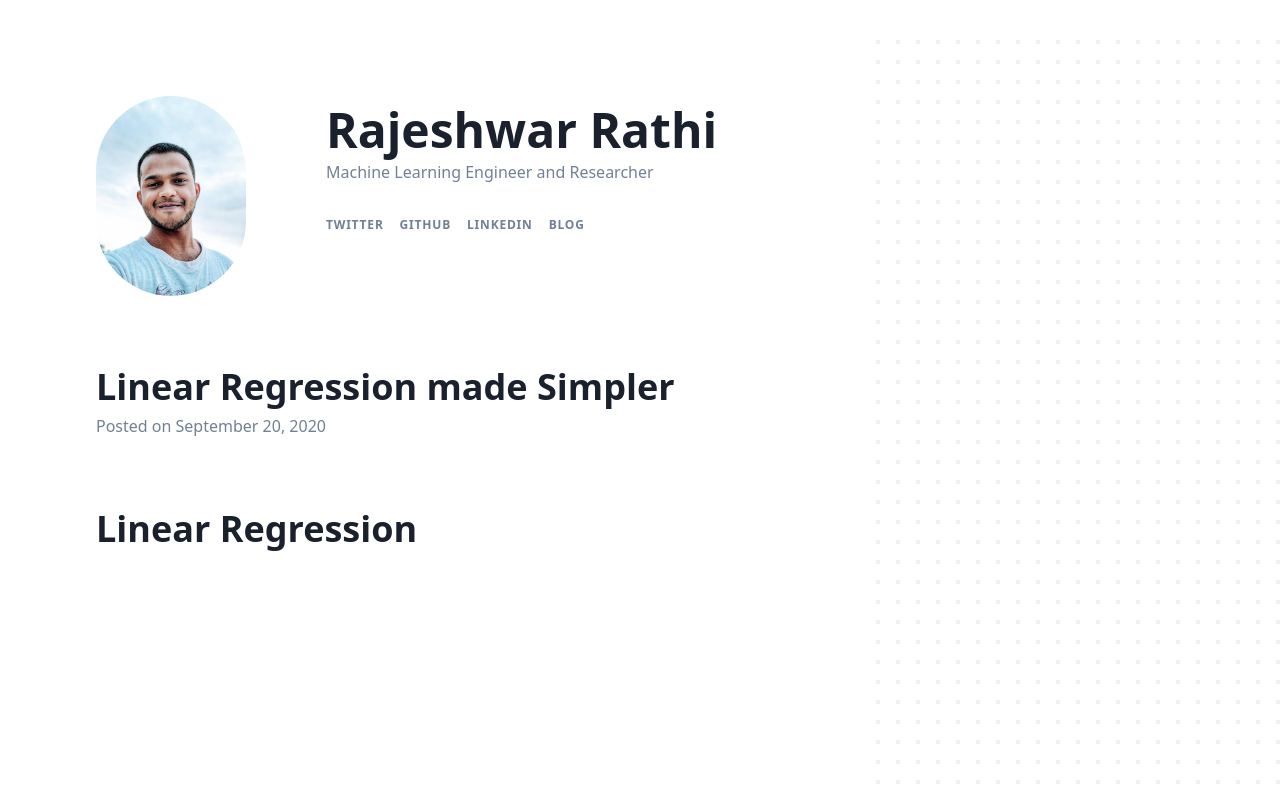
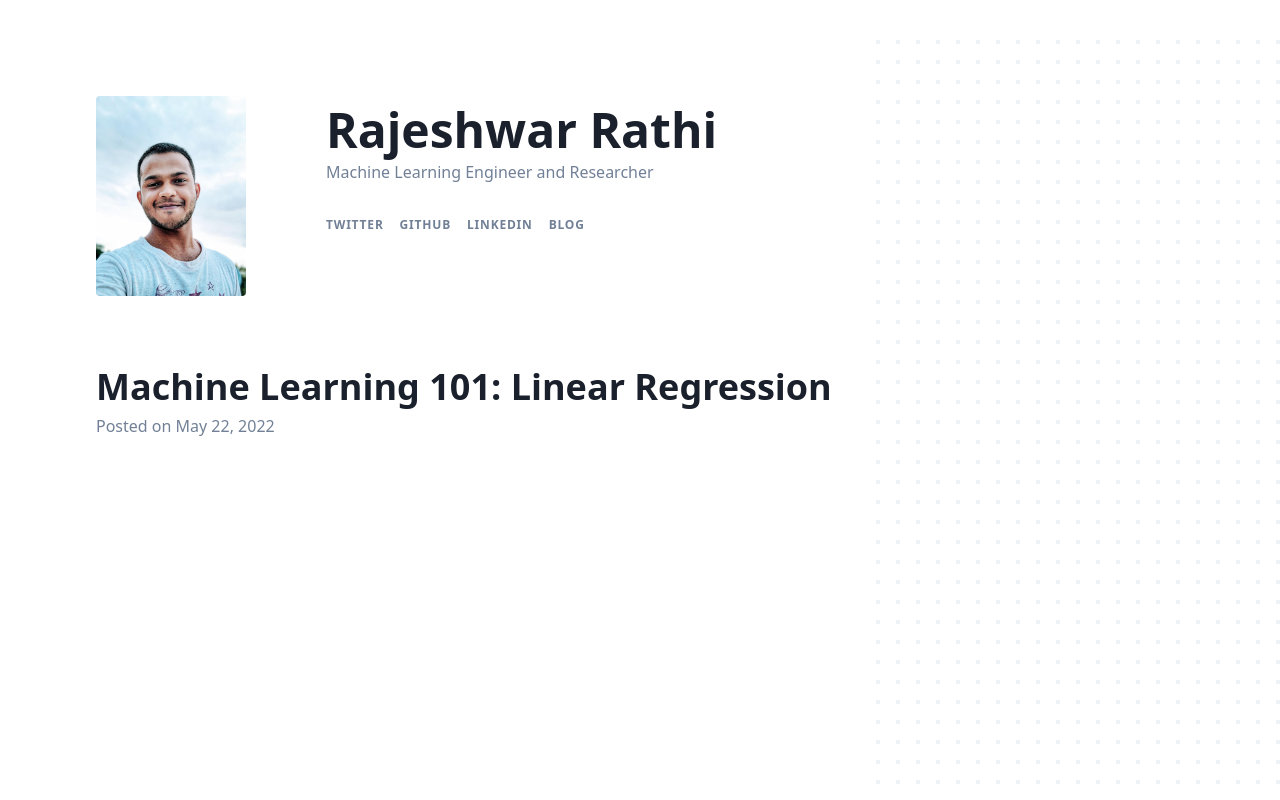
Before and after one commit to rajrathi/rajrathi.github.io, a Gatsby site: page /blog/blog_101/ in a window 1280 px wide. Built offline with nearby package versions, Linux system fonts and the light colour scheme; Gatsby itself is replaced by a stand-in of ours.

Commit message:
made logo and image changes

```diff
--- a/content/blog/blog_101/index.md
+++ b/content/blog/blog_101/index.md
@@ -1,7 +1,5 @@
 ---
-title: Linear Regression made Simpler
-date: '2020-09-20T12:00:00.00Z'
-description: 'Lets understand Linear Regression inside a Human Brain'
+title: 'Machine Learning 101: Linear Regression'
+date: '2022-05-22T12:00:00.00Z'
+description: 'All about Linear Regression'
 ---
-
-# Linear Regression
--- a/src/components/header/index.jsx
+++ b/src/components/header/index.jsx
@@ -7,7 +7,7 @@ import profileImg from '../../images/profile.jpeg';
 const classes = {
   wrapper: 'block mb-6 md:flex',
   imageWrapper: 'w-full max-w-150',
-  image: 'rounded-full transform transition-all duration-150 hover:scale-105',
+  image: 'rounded transform transition-all duration-150 hover:scale-105',
   contentWrapper: 'flex-none pt-6 md:pt-1 md:flex-1 md:pl-20',
   name: 'text-5xl text-gray-900 font-bold leading-tight hover:text-black',
   description: 'text-gray-600',
```
Also changed, not shown: src/images/icon.png, src/images/social.jpg.
